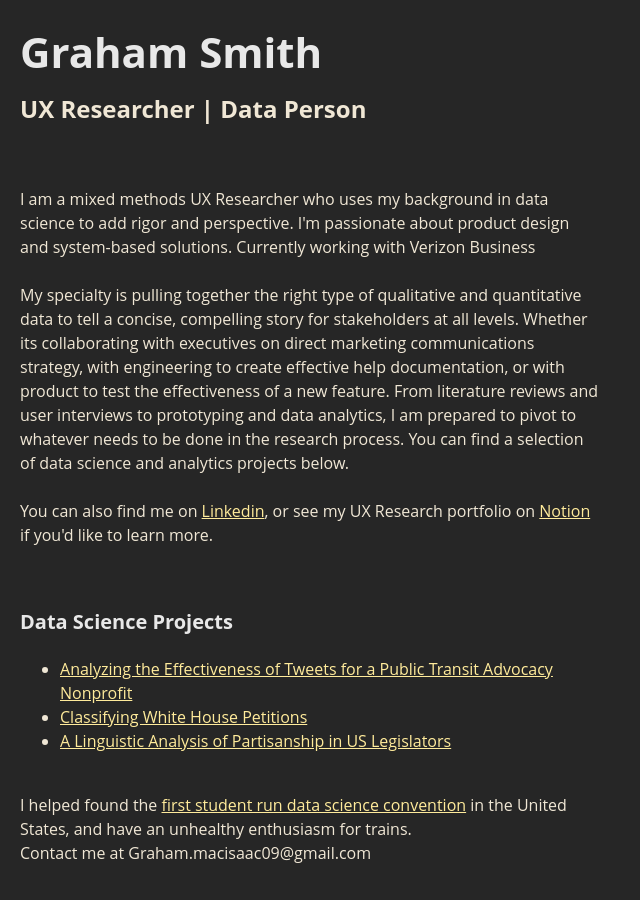
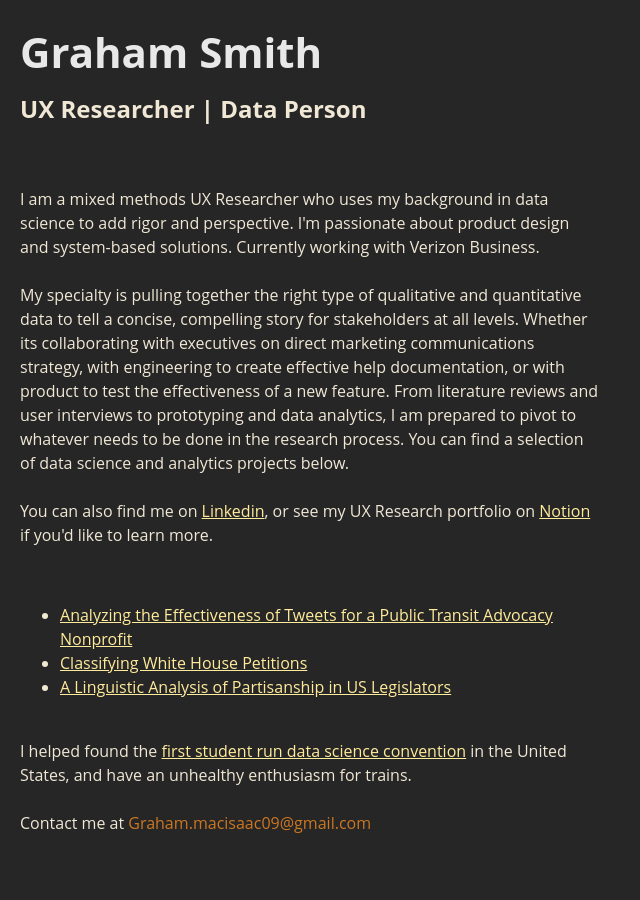
Before and after one commit to johnnycopes/graham-macisaac, a Jekyll site: the page index.html, which Jekyll copies as it is, in a window 1280 px wide. Shown: the whole page, without its empty margins (0-640 px from the left). Built offline with Jekyll 4.4.1, drawn with Linux system fonts in a browser that asks for light colours.

Commit message:
small portfolio tweaks

```diff
--- a/index.html
+++ b/index.html
@@ -39,6 +39,9 @@
 	a[href]{
 			color:  #FFEB9B;
 	}
+	email {
+			color:  #CC7722;
+	}
 	</style>
 </head>
 
@@ -47,20 +50,19 @@
 	<h2> UX Researcher | Data Person </h2>
 	<br>
 <p>
-I am a mixed methods UX Researcher who uses my background in data science to add rigor and perspective. I'm passionate about product design and system-based solutions. Currently working with Verizon Business<br>
+I am a mixed methods UX Researcher who uses my background in data science to add rigor and perspective. I'm passionate about product design and system-based solutions. Currently working with Verizon Business.<br>
 <br>
 My specialty is pulling together the right type of qualitative and quantitative data to tell a concise, compelling story for stakeholders at all levels. Whether its collaborating with executives on direct marketing communications strategy, with engineering to create effective help documentation, or with product to test the effectiveness of a new feature. From literature reviews and user interviews to prototyping and data analytics, I am prepared to pivot to whatever needs to be done in the research process. You can find a selection of data science and analytics projects below.<br>
 <br>
 You can also find me on <a href="https://www.linkedin.com/in/graham-m-smith/">Linkedin</a>, or see my UX Research portfolio on <a href="https://www.notion.so/graham-macisaac/Graham-M-Smith-269222e9e71441b3b405b9f2b6741d28">Notion</a> if you'd like to learn more.
 </p>
 <br>
-<h3>Data Science Projects</h3>
 <ul>
 <li><a href='https://graham-macisaac.github.io/Transit-Tweets/'>Analyzing the Effectiveness of Tweets for a Public Transit Advocacy Nonprofit </a></li>
 <li><a href='https://palautatan.github.io/project141b/'>Classifying White House Petitions</a></li>
 <li><a href='https://github.com/Graham-MacIsaac/Graham-Macisaac.github.io/blob/master/Undergrad%20Data%20Science%20Projects/US%20Legislature%20NLP.pdf'>A Linguistic Analysis of Partisanship in US Legislators</a></li>
 </ul><br>
 I helped found the <a href= 'https://www.facebook.com/iidatascience'>first student run data science convention</a> in the United States, and have an unhealthy enthusiasm for trains.<br>
-
-Contact me at Graham.macisaac09@gmail.com
 <br>
+Contact me at <email> Graham.macisaac09@gmail.com</email>
+<br>
```
